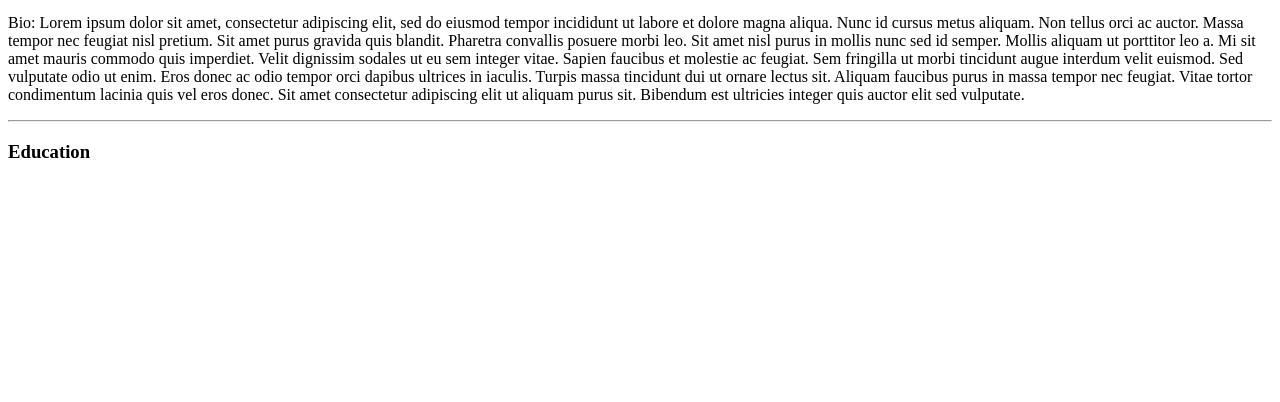
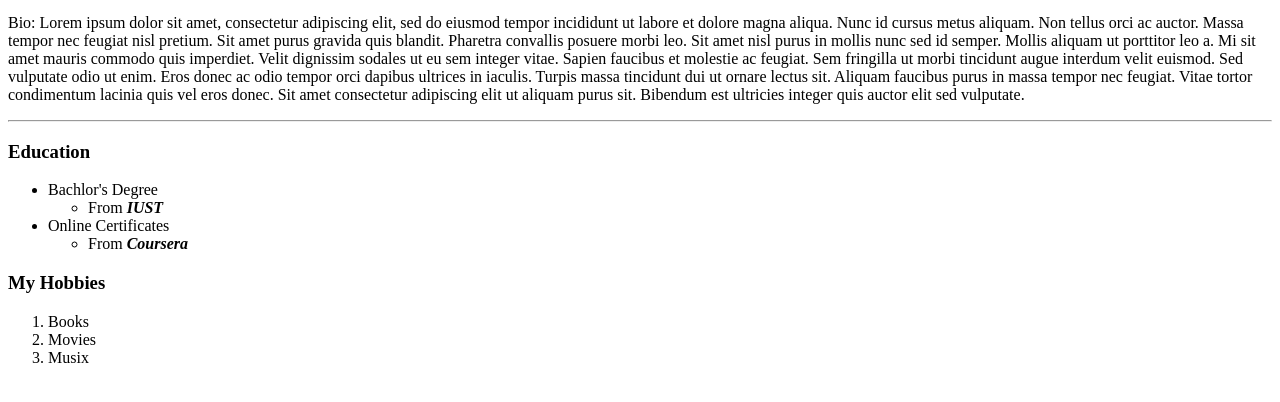
Before and after one commit to armingh2000/web-development-bootcamp, a plain HTML site: page Web Development/HTML - Personal Site/index.html in a window 1280 px wide. Shown: the part 100-502 px from the top of the page. Drawn offline with Linux system fonts and the light colour scheme.

Commit message:
index -u  2-6

```diff
--- a/Web Development/HTML - Personal Site/index.html
+++ b/Web Development/HTML - Personal Site/index.html
@@ -10,5 +10,21 @@
     <p>Bio: Lorem ipsum dolor sit amet, consectetur adipiscing elit, sed do eiusmod tempor incididunt ut labore et dolore magna aliqua. Nunc id cursus metus aliquam. Non tellus orci ac auctor. Massa tempor nec feugiat nisl pretium. Sit amet purus gravida quis blandit. Pharetra convallis posuere morbi leo. Sit amet nisl purus in mollis nunc sed id semper. Mollis aliquam ut porttitor leo a. Mi sit amet mauris commodo quis imperdiet. Velit dignissim sodales ut eu sem integer vitae. Sapien faucibus et molestie ac feugiat. Sem fringilla ut morbi tincidunt augue interdum velit euismod. Sed vulputate odio ut enim. Eros donec ac odio tempor orci dapibus ultrices in iaculis. Turpis massa tincidunt dui ut ornare lectus sit. Aliquam faucibus purus in massa tempor nec feugiat. Vitae tortor condimentum lacinia quis vel eros donec. Sit amet consectetur adipiscing elit ut aliquam purus sit. Bibendum est ultricies integer quis auctor elit sed vulputate.</p>
     <hr>
     <h3>Education</h3>
+    <ul>
+      <li>Bachlor's Degree</li>
+      <ul style="list-style-type:circle;">
+        <li>From <em><strong>IUST</strong></em></li>
+      </ul>
+      <li>Online Certificates</li>
+      <ul style="list-style-type:circle;">
+        <li>From <em><strong>Coursera</strong></em></li>
+      </ul>
+    </ul>
+    <h3>My Hobbies</h3>
+    <ol>
+      <li>Books</li>
+      <li>Movies</li>
+      <li>Musix</li>
+    </ol>
   </body>
 </html>
```
